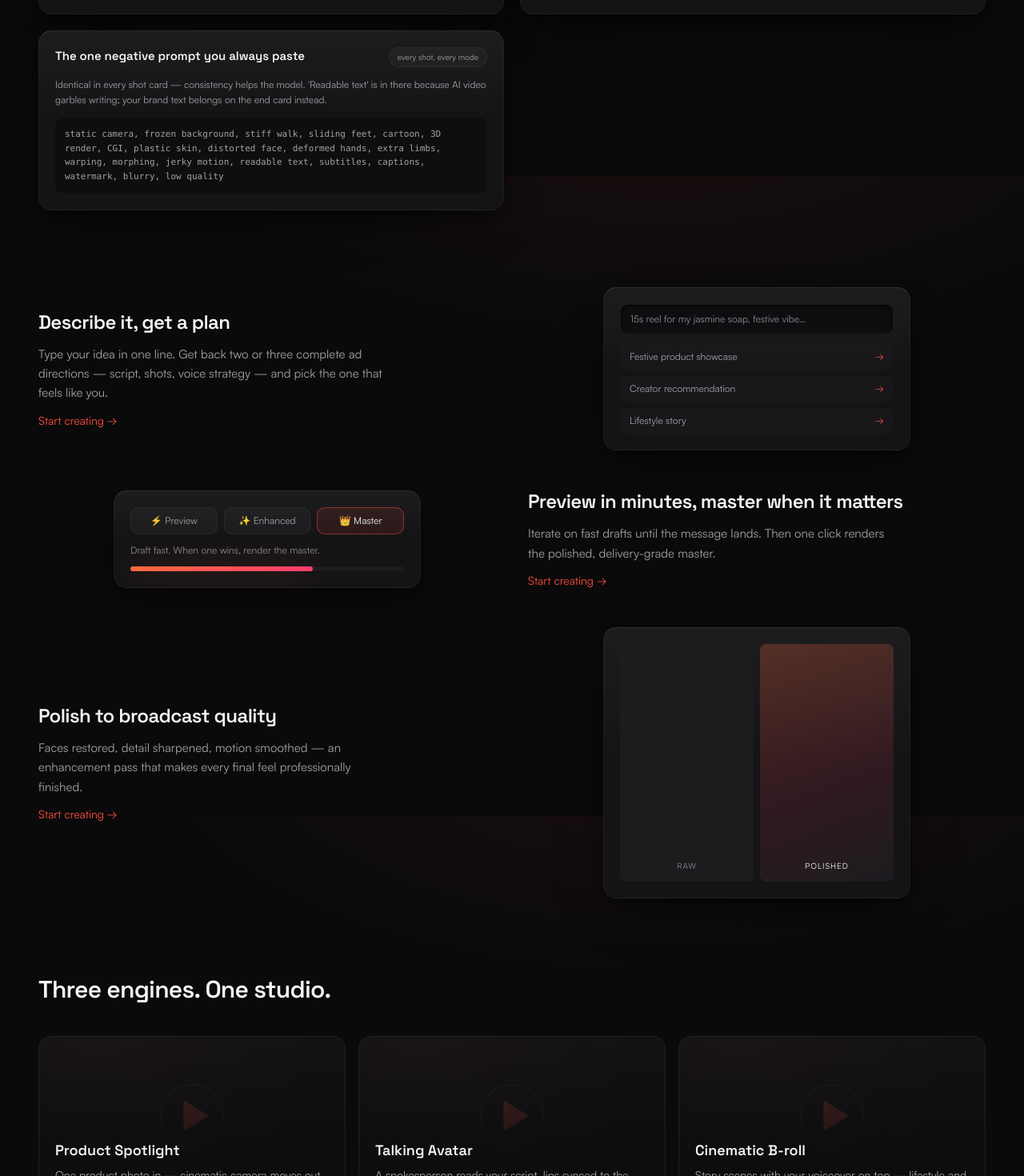
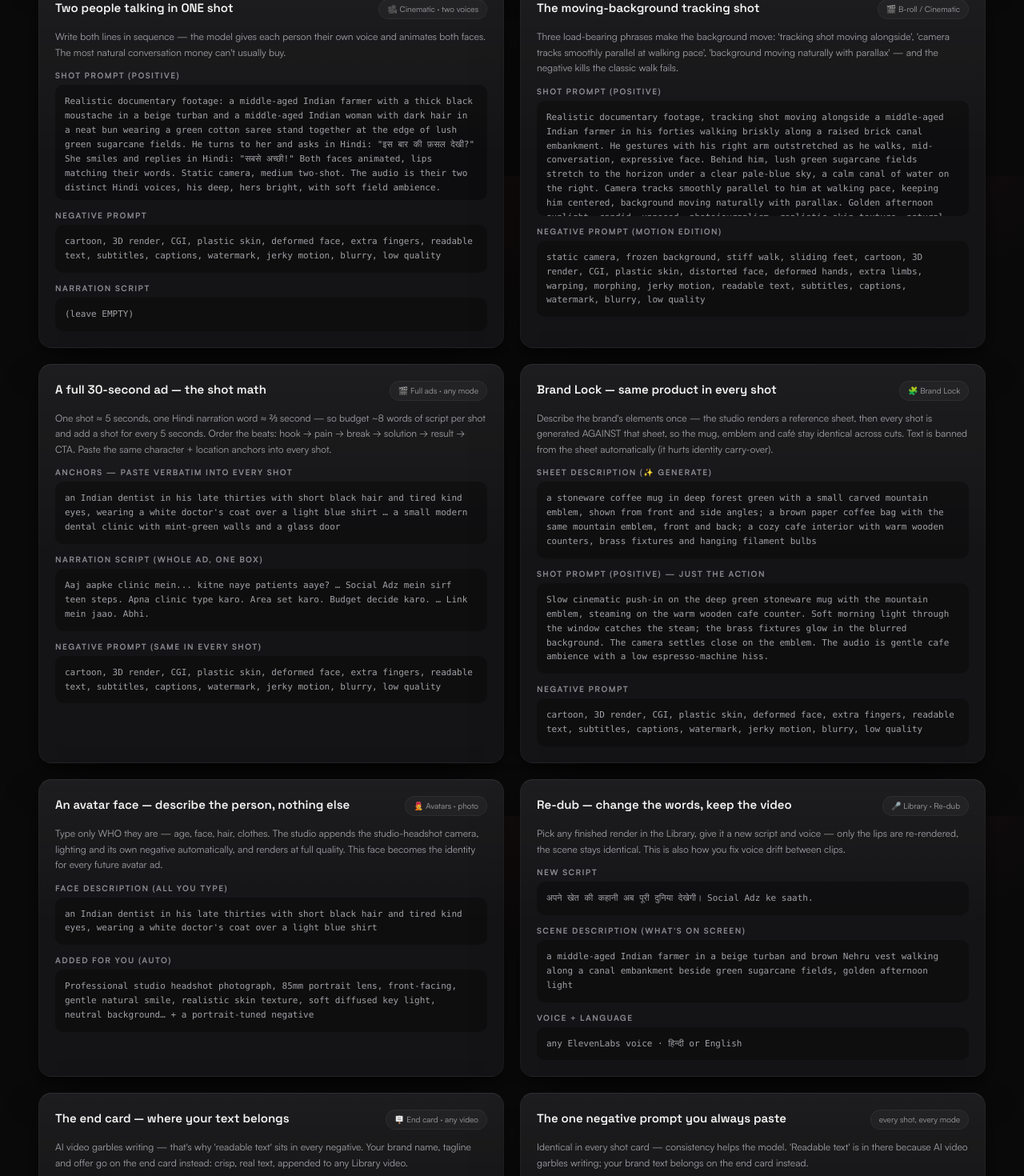
Before and after one commit to jack1824/aicontentgeneration-pipeline, a Next.js app in the folder adgen-frontend/: page / in a window 1280 px wide. Shown: the part 4580-6050 px from the top of the page at 80% size. Built offline with nearby package versions, Linux system fonts and the light colour scheme; no server answers.

Commit message:
Prompt book: every card now box-by-box (positive, negative, narration, voice) + Brand Lock, avatar face, re-dub, end card, 30s shot-math cards

```diff
--- a/adgen-frontend/src/app/(marketing)/page.tsx
+++ b/adgen-frontend/src/app/(marketing)/page.tsx
@@ -72,47 +72,165 @@ function StrokeIcon({ d, className = "size-5" }: { d: string; className?: string
 // The playbook: every recipe the studio supports, click by click — the landing
 // page IS the manual. Grouped the way users think: make it, cast it, finish it.
 // The prompt book: REAL prompts from renders we shipped — users copy these
-// patterns instead of guessing. Every entry names the trick it demonstrates.
-const PROMPTBOOK: { title: string; badge: string; trick: string; prompt: string }[] = [
+// patterns instead of guessing. Every entry shows box-by-box what to type:
+// positive, negative, narration, voice — and what the studio fills in for you.
+const STD_NEG =
+  "cartoon, 3D render, CGI, plastic skin, deformed face, extra fingers, readable text, subtitles, captions, watermark, jerky motion, blurry, low quality";
+
+const PROMPTBOOK: {
+  title: string;
+  badge: string;
+  trick: string;
+  boxes: { label: string; text: string }[];
+}[] = [
   {
     title: "The emotional hook — emotion written as light",
     badge: "🎥 Cinematic + voiceover",
     trick:
-      "You never type feelings — you type what the camera sees. 'Desaturated cold blue-grey' IS the sadness. The character description gets pasted word-for-word into every shot of the ad — that's what keeps the same actor across cuts.",
-    prompt:
-      "Realistic documentary footage: an Indian dentist in his late thirties with short black hair and tired kind eyes, wearing a white doctor's coat over a light blue shirt, sits alone in the empty waiting room of a small modern dental clinic with mint-green walls and a glass door, rows of vacant chairs around him, a wall clock above. Slow creeping zoom toward his still face, desaturated cold blue-grey tones, heavy silence. The audio is a ticking wall clock and faint room hum.",
+      "You never type feelings — you type what the camera sees. 'Desaturated cold blue-grey' IS the sadness. Paste the character description word-for-word into every shot — that's what keeps the same actor across cuts.",
+    boxes: [
+      {
+        label: "Shot prompt (positive)",
+        text: "Realistic documentary footage: an Indian dentist in his late thirties with short black hair and tired kind eyes, wearing a white doctor's coat over a light blue shirt, sits alone in the empty waiting room of a small modern dental clinic with mint-green walls and a glass door, rows of vacant chairs around him, a wall clock above. Slow creeping zoom toward his still face, desaturated cold blue-grey tones, heavy silence. The audio is a ticking wall clock and faint room hum.",
+      },
+      { label: "Negative prompt", text: STD_NEG },
+      {
+        label: "Narration script — one script rides over ALL shots",
+        text: "Aaj aapke clinic mein... kitne naye patients aaye? Ek? Do?... Ya phir aaj bhi... zero. … Aapka competitor abhi bhi ads chala raha hai. Aap kab shuru karenge? Link mein jaao. Abhi.",
+      },
+      { label: "Voice", text: "any हिन्दी/English voice — the studio times the VO across the whole video" },
+    ],
   },
   {
     title: "A character who SPEAKS on screen",
-    badge: "🎥 Cinematic · narration box EMPTY",
+    badge: "🎥 Cinematic",
     trick:
       "Put the spoken line inside the shot, in quotes, and ask for the lips. The model generates the voice AND the lip-sync. Keep lines to ~8–10 words per 5-second shot.",
-    prompt:
-      "Realistic documentary footage, tracking shot moving alongside a middle-aged Indian farmer in his forties with a weathered sun-tanned face, a thick black moustache, wearing a beige cotton turban and a brown Nehru vest over a cream kurta, walking briskly along a raised brick canal embankment beside lush green sugarcane fields. As he walks he looks ahead and says warmly in Hindi: \"अपने खेत की कहानी अब पूरी दुनिया देखेगी।\" His lips move naturally with the words. Golden afternoon sunlight. The audio is his warm Hindi voice over faint birdsong and footsteps.",
+    boxes: [
+      {
+        label: "Shot prompt (positive)",
+        text: "Realistic documentary footage, tracking shot moving alongside a middle-aged Indian farmer in his forties with a weathered sun-tanned face, a thick black moustache, wearing a beige cotton turban and a brown Nehru vest over a cream kurta, walking briskly along a raised brick canal embankment beside lush green sugarcane fields. As he walks he looks ahead and says warmly in Hindi: \"अपने खेत की कहानी अब पूरी दुनिया देखेगी।\" His lips move naturally with the words. Golden afternoon sunlight. The audio is his warm Hindi voice over faint birdsong and footsteps.",
+      },
+      { label: "Negative prompt", text: STD_NEG },
+      { label: "Narration script", text: "(leave EMPTY — the spoken line lives inside the shot prompt)" },
+    ],
   },
   {
     title: "Two people talking in ONE shot",
-    badge: "🎥 Cinematic · two voices, one clip",
+    badge: "🎥 Cinematic · two voices",
     trick:
       "Write both lines in sequence — the model gives each person their own voice and animates both faces. The most natural conversation money can't usually buy.",
-    prompt:
-      "Realistic documentary footage: a middle-aged Indian farmer with a thick black moustache in a beige turban and a middle-aged Indian woman with dark hair in a neat bun wearing a green cotton saree stand together at the edge of lush green sugarcane fields. He turns to her and asks in Hindi: \"इस बार की फ़सल देखी?\" She smiles and replies in Hindi: \"सबसे अच्छी!\" Both faces animated, lips matching their words. Static camera, medium two-shot. The audio is their two distinct Hindi voices, his deep, hers bright, with soft field ambience.",
+    boxes: [
+      {
+        label: "Shot prompt (positive)",
+        text: "Realistic documentary footage: a middle-aged Indian farmer with a thick black moustache in a beige turban and a middle-aged Indian woman with dark hair in a neat bun wearing a green cotton saree stand together at the edge of lush green sugarcane fields. He turns to her and asks in Hindi: \"इस बार की फ़सल देखी?\" She smiles and replies in Hindi: \"सबसे अच्छी!\" Both faces animated, lips matching their words. Static camera, medium two-shot. The audio is their two distinct Hindi voices, his deep, hers bright, with soft field ambience.",
+      },
+      { label: "Negative prompt", text: STD_NEG },
+      { label: "Narration script", text: "(leave EMPTY)" },
+    ],
   },
   {
     title: "The moving-background tracking shot",
     badge: "🎬 B-roll / Cinematic",
     trick:
       "Three load-bearing phrases make the background move: 'tracking shot moving alongside', 'camera tracks smoothly parallel at walking pace', 'background moving naturally with parallax' — and the negative kills the classic walk fails.",
-    prompt:
-      "Realistic documentary footage, tracking shot moving alongside a middle-aged Indian farmer in his forties walking briskly along a raised brick canal embankment. He gestures with his right arm outstretched as he walks, mid-conversation, expressive face. Behind him, lush green sugarcane fields stretch to the horizon under a clear pale-blue sky, a calm canal of water on the right. Camera tracks smoothly parallel to him at walking pace, keeping him centered, background moving naturally with parallax. Golden afternoon sunlight, candid, unposed, photojournalism, realistic skin texture, natural fabric movement.",
+    boxes: [
+      {
+        label: "Shot prompt (positive)",
+        text: "Realistic documentary footage, tracking shot moving alongside a middle-aged Indian farmer in his forties walking briskly along a raised brick canal embankment. He gestures with his right arm outstretched as he walks, mid-conversation, expressive face. Behind him, lush green sugarcane fields stretch to the horizon under a clear pale-blue sky, a calm canal of water on the right. Camera tracks smoothly parallel to him at walking pace, keeping him centered, background moving naturally with parallax. Golden afternoon sunlight, candid, unposed, photojournalism, realistic skin texture, natural fabric movement.",
+      },
+      {
+        label: "Negative prompt (motion edition)",
+        text: "static camera, frozen background, stiff walk, sliding feet, cartoon, 3D render, CGI, plastic skin, distorted face, deformed hands, extra limbs, warping, morphing, jerky motion, readable text, subtitles, captions, watermark, blurry, low quality",
+      },
+    ],
+  },
+  {
+    title: "A full 30-second ad — the shot math",
+    badge: "🎬 Full ads · any mode",
+    trick:
+      "One shot ≈ 5 seconds, one Hindi narration word ≈ ⅔ second — so budget ~8 words of script per shot and add a shot for every 5 seconds. Order the beats: hook → pain → break → solution → result → CTA. Paste the same character + location anchors into every shot.",
+    boxes: [
+      {
+        label: "Anchors — paste verbatim into EVERY shot",
+        text: "an Indian dentist in his late thirties with short black hair and tired kind eyes, wearing a white doctor's coat over a light blue shirt … a small modern dental clinic with mint-green walls and a glass door",
+      },
+      {
+        label: "Narration script (whole ad, one box)",
+        text: "Aaj aapke clinic mein... kitne naye patients aaye? … Social Adz mein sirf teen steps. Apna clinic type karo. Area set karo. Budget decide karo. … Link mein jaao. Abhi.",
+      },
+      { label: "Negative prompt (same in every shot)", text: STD_NEG },
+    ],
+  },
+  {
+    title: "Brand Lock — same product in every shot",
+    badge: "🧩 Brand Lock",
+    trick:
+      "Describe the brand's elements once — the studio renders a reference sheet, then every shot is generated AGAINST that sheet, so the mug, emblem and café stay identical across cuts. Text is banned from the sheet automatically (it hurts identity carry-over).",
+    boxes: [
+      {
+        label: "Sheet description (✨ Generate)",
+        text: "a stoneware coffee mug in deep forest green with a small carved mountain emblem, shown from front and side angles; a brown paper coffee bag with the same mountain emblem, front and back; a cozy cafe interior with warm wooden counters, brass fixtures and hanging filament bulbs",
+      },
+      {
+        label: "Shot prompt (positive) — just the action",
+        text: "Slow cinematic push-in on the deep green stoneware mug with the mountain emblem, steaming on the warm wooden cafe counter. Soft morning light through the window catches the steam; the brass fixtures glow in the blurred background. The camera settles close on the emblem. The audio is gentle cafe ambience with a low espresso-machine hiss.",
+      },
+      { label: "Negative prompt", text: STD_NEG },
+    ],
+  },
+  {
+    title: "An avatar face — describe the person, nothing else",
+    badge: "🧑‍🎤 Avatars · photo",
+    trick:
+      "Type only WHO they are — age, face, hair, clothes. The studio appends the studio-headshot camera, lighting and its own negative automatically, and renders at full quality. This face becomes the identity for every future avatar ad.",
+    boxes: [
+      {
+        label: "Face description (all you type)",
+        text: "an Indian dentist in his late thirties with short black hair and tired kind eyes, wearing a white doctor's coat over a light blue shirt",
+      },
+      {
+        label: "Added for you (auto)",
+        text: "Professional studio headshot photograph, 85mm portrait lens, front-facing, gentle natural smile, realistic skin texture, soft diffused key light, neutral background… + a portrait-tuned negative",
+      },
+    ],
+  },
+  {
+    title: "Re-dub — change the words, keep the video",
+    badge: "🎤 Library · Re-dub",
+    trick:
+      "Pick any finished render in the Library, give it a new script and voice — only the lips are re-rendered, the scene stays identical. This is also how you fix voice drift between clips.",
+    boxes: [
+      { label: "New script", text: "अपने खेत की कहानी अब पूरी दुनिया देखेगी। Social Adz ke saath." },
+      {
+        label: "Scene description (what's on screen)",
+        text: "a middle-aged Indian farmer in a beige turban and brown Nehru vest walking along a canal embankment beside green sugarcane fields, golden afternoon light",
+      },
+      { label: "Voice + language", text: "any ElevenLabs voice · हिन्दी or English" },
+    ],
+  },
+  {
+    title: "The end card — where your text belongs",
+    badge: "🪧 End card · any video",
+    trick:
+      "AI video garbles writing — that's why 'readable text' sits in every negative. Your brand name, tagline and offer go on the end card instead: crisp, real text, appended to any Library video.",
+    boxes: [
+      { label: "Brand", text: "Social Adz" },
+      { label: "Tagline", text: "Reach More. Grow More." },
+      { label: "Offer / CTA", text: "Link mein jaao — Abhi" },
+    ],
   },
   {
     title: "The one negative prompt you always paste",
     badge: "every shot, every mode",
     trick:
       "Identical in every shot card — consistency helps the model. 'Readable text' is in there because AI video garbles writing; your brand text belongs on the end card instead.",
-    prompt:
-      "static camera, frozen background, stiff walk, sliding feet, cartoon, 3D render, CGI, plastic skin, distorted face, deformed hands, extra limbs, warping, morphing, jerky motion, readable text, subtitles, captions, watermark, blurry, low quality",
+    boxes: [
+      {
+        label: "Negative prompt (universal)",
+        text: "static camera, frozen background, stiff walk, sliding feet, cartoon, 3D render, CGI, plastic skin, distorted face, deformed hands, extra limbs, warping, morphing, jerky motion, readable text, subtitles, captions, watermark, blurry, low quality",
+      },
+    ],
   },
 ];
 
@@ -967,8 +1085,9 @@ export default function Landing() {
               The <span className="text-grad">prompt book</span>
             </h2>
             <p className="max-w-2xl text-[15px] text-text-secondary">
-              Real prompts from ads rendered on this platform — copy the pattern, swap your
-              subject. Every shot follows one order:
+              Real prompts from ads rendered on this platform — every card shows exactly what
+              goes in each box. Copy the pattern, swap your subject. Every shot follows one
+              order:
             </p>
             <p className="label-cap tracking-widest">
               style → subject → action → scene → camera → light → sound
@@ -984,9 +1103,16 @@ export default function Landing() {
                   </span>
                 </div>
                 <p className="text-[12px] leading-relaxed text-text-secondary">{p.trick}</p>
-                <pre className="max-h-44 overflow-y-auto rounded-btn bg-black/30 p-3 text-[11px] leading-relaxed whitespace-pre-wrap text-text-secondary">
-                  {p.prompt}
-                </pre>
+                {p.boxes.map((b) => (
+                  <div key={b.label} className="flex flex-col gap-1">
+                    <span className="label-cap text-[10px] tracking-widest text-accent">
+                      {b.label}
+                    </span>
+                    <pre className="max-h-36 overflow-y-auto rounded-btn bg-black/30 p-3 text-[11px] leading-relaxed whitespace-pre-wrap text-text-secondary">
+                      {b.text}
+                    </pre>
+                  </div>
+                ))}
               </div>
             ))}
           </div>
```
